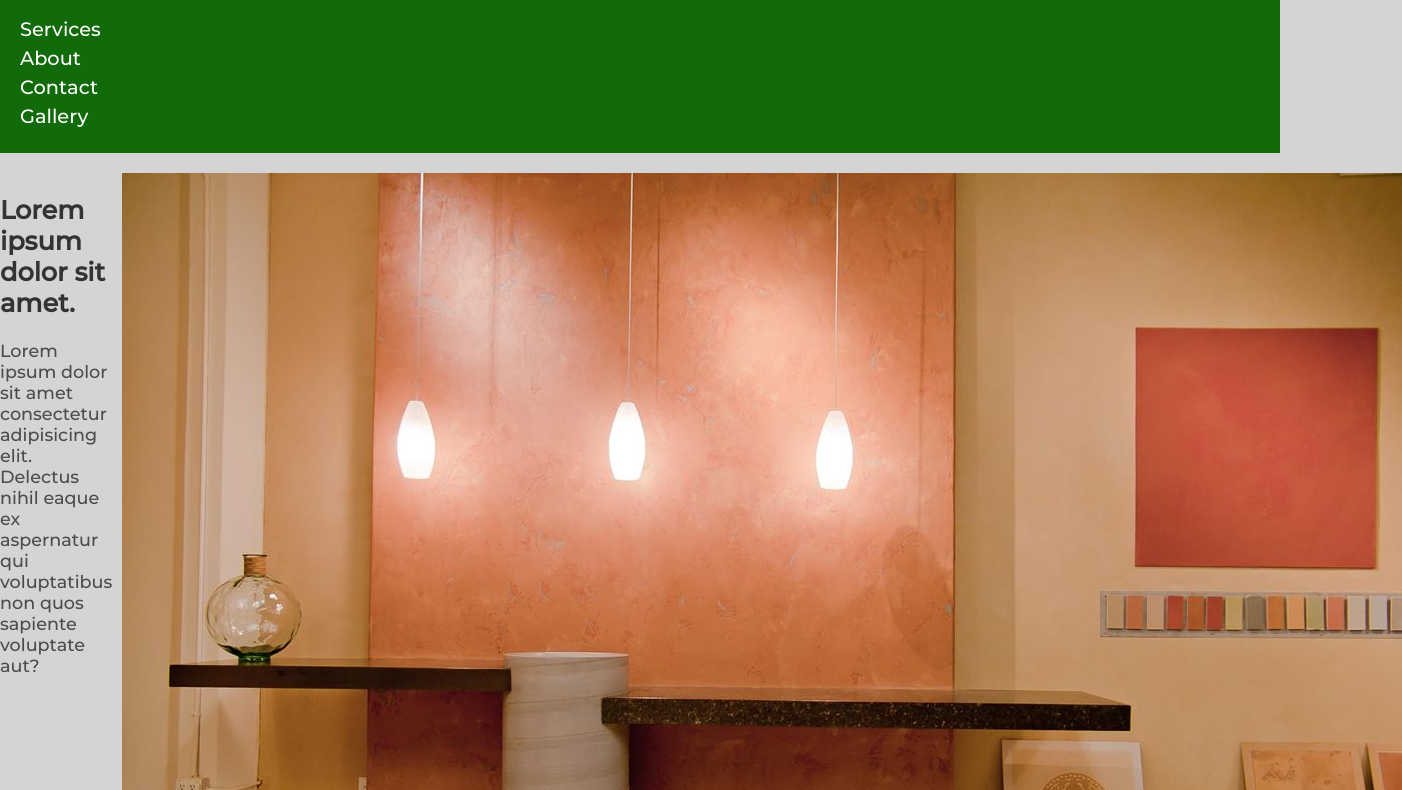
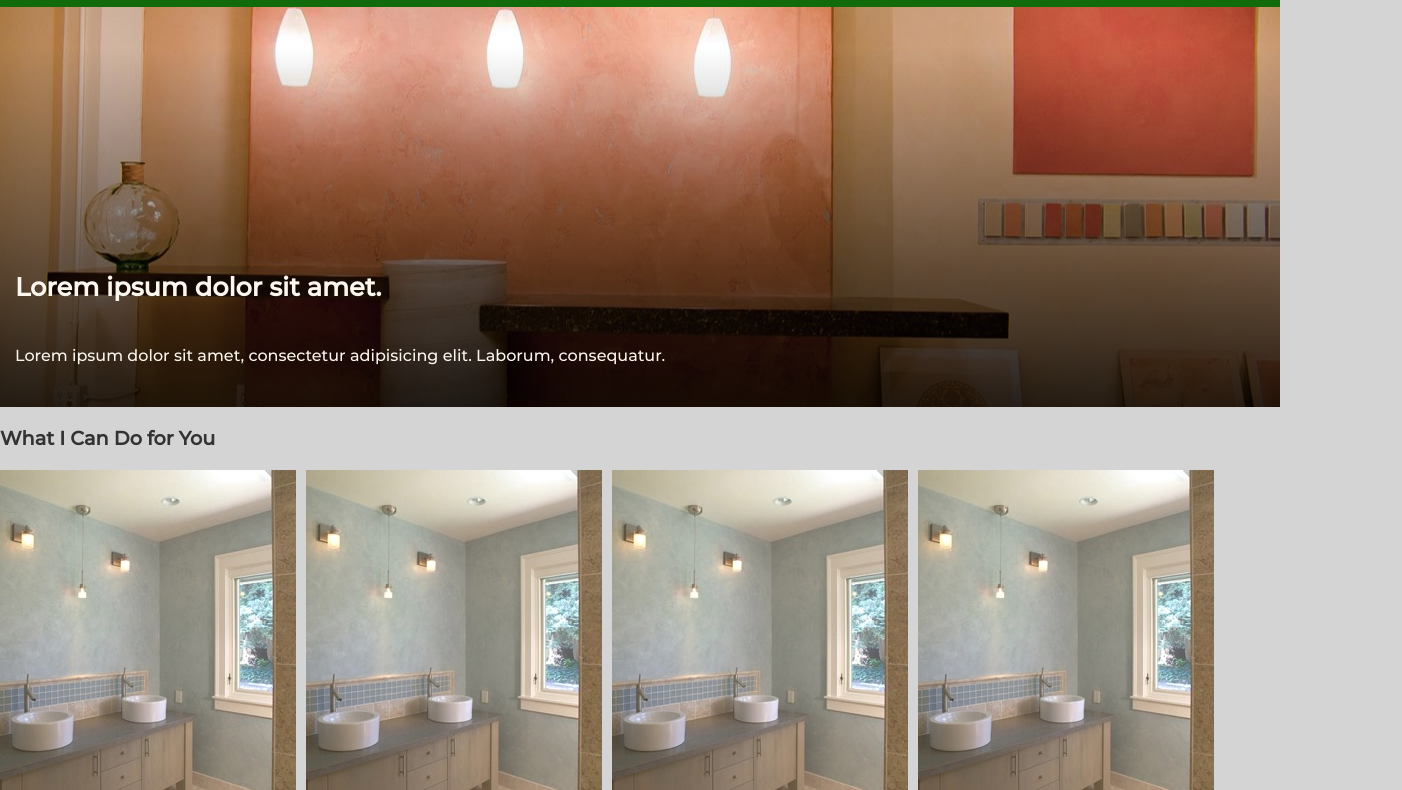
Before and after one commit to daniel-escoto/eco-chic-beta, a plain HTML site: page index.html in a window 1280 px wide. Shown: the part 63-853 px from the top of the page, 1402 px wide, since content can reach past the window. Drawn offline with Linux system fonts and the light colour scheme.

Commit message:
welcome page finished (no slideshow)

```diff
--- a/css/styles.css
+++ b/css/styles.css
@@ -98,10 +98,8 @@ h4 {
 }
 
 .site-nav {
-  /* padding: 0px 20px 20px 20px; */
   padding: 0 20px;
   background: var(--primary);
-  margin-bottom: 20px;
 }
 
 .nav-dropdown {
@@ -119,7 +117,7 @@ h4 {
 .site-nav span {
   grid-column: 8 / 9;
   grid-row: 1;
-  padding-bottom: 10px;
+  padding-bottom: 5px;
   align-self: center;
 }
 
@@ -142,6 +140,39 @@ h4 {
   display: none;
 }
 
+/* welcome */
+#welcome {
+  background-image: linear-gradient(0deg, rgba(0, 0, 0, 0.801), transparent 90%),
+    url("../assets/photos/slide1.jpeg");
+  background-repeat: no-repeat;
+  background-size: cover;
+  background-position: center;
+
+  padding-top: 175px;
+  padding-left: 15px;
+  height: 400px;
+}
+
+#welcome h2 {
+  color: rgb(252, 247, 238);
+  grid-row: 1;
+  grid-column: 1 / 7;
+
+  align-self: flex-end;
+
+  margin-bottom: 0px;
+}
+
+#welcome p {
+  color: rgb(252, 247, 238);
+  grid-row: 2;
+  grid-column: 1 / 7;
+
+  align-self: center;
+
+  margin-bottom: 8px;
+}
+
 /* small tablet styles */
 @media screen and (min-width: 620px) {
 }
--- a/index.html
+++ b/index.html
@@ -17,7 +17,7 @@
       <span
         ><a class="bar-icon"><i class="fas fa-bars fa-2x"></i> </a
       ></span>
-      <ul class="nav-dropdown">
+      <ul class="nav-dropdown is-hidden">
         <li><a href="#services">Services</a></li>
         <li><a href="#about">About</a></li>
         <li><a href="#contact">Contact</a></li>
@@ -27,34 +27,11 @@
 
     <main>
       <section id="welcome" class="grid">
-        <div class="welcome-text">
-          <h2>Lorem ipsum dolor sit amet.</h2>
-          <p class="leading">
-            Lorem ipsum dolor sit amet consectetur adipisicing elit. Delectus
-            nihil eaque ex aspernatur qui voluptatibus non quos sapiente
-            voluptate aut?
-          </p>
-        </div>
-        <div class="slide-container">
-          <div class="slide">
-            <img
-              src="./assets/photos/slide1.jpeg"
-              alt="clay wall with a marble table"
-            />
-          </div>
-          <div class="slide">
-            <img
-              src="./assets/photos/slide1.jpeg"
-              alt="clay wall with a marble table"
-            />
-          </div>
-          <div class="slide">
-            <img
-              src="./assets/photos/slide1.jpeg"
-              alt="clay wall with a marble table"
-            />
-          </div>
-        </div>
+        <h2>Lorem ipsum dolor sit amet.</h2>
+        <p>
+          Lorem ipsum dolor sit amet, consectetur adipisicing elit. Laborum,
+          consequatur.
+        </p>
       </section>
 
       <section id="services">
```
Also changed, not shown: assets/photos/slide2.JPEG (renamed from assets/photos/IMG_2754.JPEG), 7 other files.
